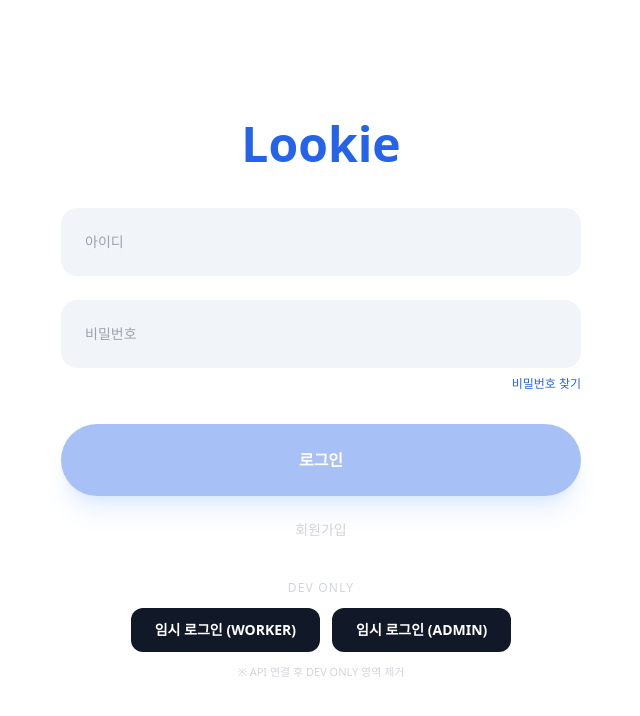
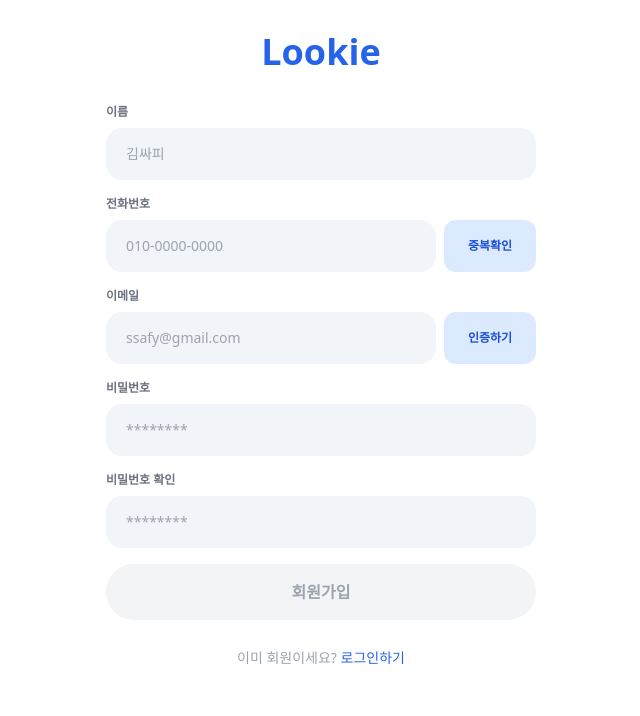
Before and after one commit to junni413/lookie, a React app in the folder app/frontend/: page /signup in a window 1280 px wide. Before the commit this address led to /login. Shown: the top 716 px of the page, without its empty margins (319-959 px from the left). Built offline with nearby package versions, Linux system fonts and the light colour scheme; the HTML template or start-up script is replaced by a standard one.

Commit message:
feat : 회원가입 UI 및 유효성 검증 구현

```diff
--- a/app/frontend/src/App.tsx
+++ b/app/frontend/src/App.tsx
@@ -1,3 +1,4 @@
+import React from "react";
 import { Navigate, Route, Routes } from "react-router-dom";
 import { useAuthStore, type UserRole } from "./stores/authStore";
 
@@ -5,15 +6,18 @@ import AdminLayout from "./components/layout/AdminLayout";
 import MobileLayout from "./components/layout/MobileLayout";
 
 import Login from "./pages/auth/Login";
+import Signup from "./pages/auth/Signup";
 import WorkerHome from "./pages/worker/Home";
 import AdminDashboard from "./pages/admin/Dashboard";
 
+// ✅ 인증 가드: token 없으면 /login
 function RequireAuth({ children }: { children: React.ReactNode }) {
   const token = useAuthStore((s) => s.token);
   if (!token) return <Navigate to="/login" replace />;
   return <>{children}</>;
 }
 
+// ✅ 역할 가드: role 없으면 /login, role 다르면 해당 role 홈으로
 function RequireRole({
   allow,
   children,
@@ -23,23 +27,32 @@ function RequireRole({
 }) {
   const role = useAuthStore((s) => s.role);
 
-  // role이 아직 없거나 깨진 경우 -> 로그인으로
   if (!role) return <Navigate to="/login" replace />;
 
-  // role 불일치 -> 해당 role 홈으로
   if (role !== allow) {
-    return <Navigate to={role === "WORKER" ? "/worker/home" : "/admin/dashboard"} replace />;
+    return (
+      <Navigate
+        to={role === "WORKER" ? "/worker/home" : "/admin/dashboard"}
+        replace
+      />
+    );
   }
 
   return <>{children}</>;
 }
 
+// ✅ 루트 진입(/): token/role 있으면 해당 홈으로, 아니면 /login
 function IndexRedirect() {
   const token = useAuthStore((s) => s.token);
   const role = useAuthStore((s) => s.role);
 
   if (!token || !role) return <Navigate to="/login" replace />;
-  return <Navigate to={role === "WORKER" ? "/worker/home" : "/admin/dashboard"} replace />;
+  return (
+    <Navigate
+      to={role === "WORKER" ? "/worker/home" : "/admin/dashboard"}
+      replace
+    />
+  );
 }
 
 export default function App() {
@@ -48,8 +61,9 @@ export default function App() {
       {/* 기본 진입 */}
       <Route path="/" element={<IndexRedirect />} />
 
-      {/* 로그인 */}
+      {/* Auth */}
       <Route path="/login" element={<Login />} />
+      <Route path="/signup" element={<Signup />} />
 
       {/* WORKER */}
       <Route
@@ -62,11 +76,13 @@ export default function App() {
           </RequireAuth>
         }
       >
+        <Route index element={<Navigate to="home" replace />} />
         <Route path="home" element={<WorkerHome />} />
-        <Route index element={<Navigate to="home" replace />} />
+        {/* 필요하면 여기 아래로 worker 라우트 추가 */}
+        {/* <Route path="attend" element={<Attend />} /> */}
       </Route>
 
-      {/* ADMIN (AdminLayout + Outlet 구조로 통일) */}
+      {/* ADMIN */}
       <Route
         path="/admin"
         element={
@@ -79,6 +95,7 @@ export default function App() {
       >
         <Route index element={<Navigate to="dashboard" replace />} />
         <Route path="dashboard" element={<AdminDashboard />} />
+        {/* 필요하면 여기 아래로 admin 라우트 추가 */}
       </Route>
 
       {/* 404 */}
--- a/app/frontend/src/pages/auth/Login.tsx
+++ b/app/frontend/src/pages/auth/Login.tsx
@@ -9,57 +9,54 @@ export default function Login() {
   const [id, setId] = useState("");
   const [pw, setPw] = useState("");
 
+  // ✅ 모바일/PC 모두: 입력값 있으면 활성화
   const canSubmit = useMemo(() => {
     return id.trim().length > 0 && pw.trim().length > 0;
   }, [id, pw]);
 
-  /**
-   * 실제 로그인 핸들러
-   * - 현재는 DEV 환경에서만 차단
-   * - API 연결 시 이 함수 내부에 로직 추가 예정
-   */
   const handleRealLogin = async () => {
     if (!canSubmit) {
       alert("아이디/비밀번호를 입력해주세요");
       return;
     }
 
+    // ✅ 현재는 DEV에서 mock 버튼만 진입
     if (import.meta.env.DEV) {
       alert("현재는 DEV 가짜 로그인(검은 버튼)으로만 진입 가능합니다.");
       return;
     }
 
     try {
-      // API 연동 시 로그인 로직 구현
+      // TODO: API 연동
     } catch {
       alert("로그인에 실패했습니다.");
     }
   };
 
-  /**
-   * DEV 전용 가짜 로그인
-   */
   const handleMockLogin = (role: "WORKER" | "ADMIN") => {
     login({ token: "dummy-token", role });
-    navigate(role === "WORKER" ? "/worker/home" : "/admin/dashboard", {
+    navigate(role === "WORKER" ? "/worker/attend" : "/admin/dashboard", {
       replace: true,
     });
   };
 
   return (
-    <div className="min-h-[100dvh] flex items-center justify-center bg-white px-4">
-      <div className="w-full max-w-[560px] text-center">
-        <h1 className="mb-10 text-5xl font-extrabold text-blue-600">
+    <div className="min-h-[100dvh] bg-white px-4">
+      {/* ✅ 모바일: 430 규격 / 데스크탑(md~): 560 확장 */}
+      <div className="mx-auto w-full max-w-[430px] md:max-w-[560px] text-center pt-14 md:pt-24 pb-10">
+        {/* ✅ 모바일에서는 작게, 데스크탑에서 크게 */}
+        <h1 className="mb-8 md:mb-12 text-4xl md:text-6xl font-extrabold text-blue-600">
           Lookie
         </h1>
 
-        <div className="mx-auto w-full max-w-[520px]">
+        {/* ✅ 내부도 모바일=430, 데스크탑에서만 살짝 확장 */}
+        <div className="mx-auto w-full max-w-[430px] md:max-w-[520px] space-y-4 md:space-y-6">
           <input
             type="text"
             placeholder="아이디"
             value={id}
             onChange={(e) => setId(e.target.value)}
-            className="mb-6 w-full rounded-2xl bg-slate-100 px-6 py-6 text-sm outline-none focus:ring-2 focus:ring-blue-500"
+            className="w-full rounded-3xl bg-slate-100 px-6 md:px-8 py-4 md:py-7 text-base outline-none focus:ring-2 focus:ring-blue-500"
           />
 
           <input
@@ -67,10 +64,10 @@ export default function Login() {
             placeholder="비밀번호"
             value={pw}
             onChange={(e) => setPw(e.target.value)}
-            className="mb-2 w-full rounded-2xl bg-slate-100 px-6 py-6 text-sm outline-none focus:ring-2 focus:ring-blue-500"
+            className="w-full rounded-3xl bg-slate-100 px-6 md:px-8 py-4 md:py-7 text-base outline-none focus:ring-2 focus:ring-blue-500"
           />
 
-          <div className="mb-8 text-right text-xs text-blue-600 cursor-pointer">
+          <div className="text-right text-sm text-blue-600 cursor-pointer">
             비밀번호 찾기
           </div>
 
@@ -78,26 +75,32 @@ export default function Login() {
             type="button"
             onClick={handleRealLogin}
             disabled={!canSubmit}
-            className="mb-6 w-full rounded-full bg-blue-600 py-6 text-base font-semibold text-white shadow-xl shadow-blue-500/30 hover:bg-blue-700 disabled:opacity-40 disabled:hover:bg-blue-600"
+            className={`mt-2 w-full rounded-full py-5 md:py-8 text-lg font-semibold transition shadow-xl ${
+              canSubmit
+                ? "bg-blue-600 text-white shadow-blue-500/30 hover:bg-blue-700"
+                : "bg-blue-200/60 text-white/90 shadow-transparent"
+            }`}
           >
             로그인
           </button>
 
-          <div className="text-sm text-gray-300 cursor-pointer">
+          {/* ✅ 모바일에선 더 작게 보여서 signup과 맞추기 */}
+          <div
+            className="pt-3 md:pt-4 text-sm md:text-base text-gray-300 cursor-pointer"
+            onClick={() => navigate("/signup")}
+          >
             회원가입
           </div>
 
           {import.meta.env.DEV && (
-            <div className="mt-10 flex flex-col items-center gap-3">
-              <div className="text-xs tracking-widest text-gray-300">
-                DEV ONLY
-              </div>
+            <div className="mt-10 md:mt-14 flex flex-col items-center gap-4">
+              <div className="text-xs tracking-widest text-gray-300">DEV ONLY</div>
 
-              <div className="flex gap-3">
+              <div className="flex w-full gap-4">
                 <button
                   type="button"
                   onClick={() => handleMockLogin("WORKER")}
-                  className="rounded-xl bg-gray-900 px-6 py-3 text-sm font-semibold text-white hover:bg-black"
+                  className="w-full rounded-2xl bg-gray-900 py-3 md:py-4 text-sm md:text-base font-semibold text-white hover:bg-black"
                 >
                   임시 로그인 (WORKER)
                 </button>
@@ -105,7 +108,7 @@ export default function Login() {
                 <button
                   type="button"
                   onClick={() => handleMockLogin("ADMIN")}
-                  className="rounded-xl bg-gray-900 px-6 py-3 text-sm font-semibold text-white hover:bg-black"
+                  className="w-full rounded-2xl bg-gray-900 py-3 md:py-4 text-sm md:text-base font-semibold text-white hover:bg-black"
                 >
                   임시 로그인 (ADMIN)
                 </button>
--- /dev/null
+++ b/app/frontend/src/pages/auth/Signup.tsx
@@ -0,0 +1,240 @@
+import { useMemo, useState } from "react";
+import { useNavigate } from "react-router-dom";
+
+const isDev = import.meta.env.DEV;
+
+type FieldErrors = Partial<{
+  name: string;
+  phone: string;
+  email: string;
+  pw: string;
+  pw2: string;
+}>;
+
+const onlyDigits = (v: string) => v.replace(/\D/g, "");
+const isValidEmail = (v: string) => /^[^\s@]+@[^\s@]+\.[^\s@]+$/.test(v);
+
+export default function Signup() {
+  const navigate = useNavigate();
+
+  const [name, setName] = useState("");
+  const [phone, setPhone] = useState("");
+  const [email, setEmail] = useState("");
+  const [pw, setPw] = useState("");
+  const [pw2, setPw2] = useState("");
+
+  // 인증 상태 (임시)
+  const [phoneVerified, setPhoneVerified] = useState(false);
+  const [emailVerified, setEmailVerified] = useState(false);
+
+  const [errors, setErrors] = useState<FieldErrors>({});
+
+  const validate = (): boolean => {
+    const next: FieldErrors = {};
+
+    if (!name.trim()) next.name = "이름을 입력해주세요.";
+
+    if (!phone.trim()) next.phone = "전화번호를 입력해주세요.";
+    else if (onlyDigits(phone).length < 10)
+      next.phone = "전화번호 형식을 확인해주세요.";
+
+    if (!email.trim()) next.email = "이메일을 입력해주세요.";
+    else if (!isValidEmail(email))
+      next.email = "이메일 형식을 확인해주세요.";
+
+    if (!pw.trim()) next.pw = "비밀번호를 입력해주세요.";
+    else if (pw.length < 8)
+      next.pw = "비밀번호는 8자 이상이어야 합니다.";
+
+    if (!pw2.trim()) next.pw2 = "비밀번호 확인을 입력해주세요.";
+    else if (pw !== pw2)
+      next.pw2 = "비밀번호가 일치하지 않습니다.";
+
+    setErrors(next);
+    return Object.keys(next).length === 0;
+  };
+
+  const canSubmit = useMemo(() => {
+    return (
+      name.trim() &&
+      phone.trim() &&
+      email.trim() &&
+      pw.trim().length >= 8 &&
+      pw === pw2
+    );
+  }, [name, phone, email, pw, pw2]);
+
+  const handleSubmit = async () => {
+    if (!validate()) return;
+
+    if (isDev) {
+      alert("현재는 회원가입 API 미연동 상태입니다. (UI/유효성만 구현)");
+      return;
+    }
+
+    try {
+      // TODO: Day5 - 회원가입 API 연동
+    } catch {
+      alert("회원가입에 실패했습니다.");
+    }
+  };
+
+  const handlePhoneDup = () => {
+    if (onlyDigits(phone).length < 10) {
+      setErrors((prev) => ({
+        ...prev,
+        phone: "전화번호 형식을 확인해주세요.",
+      }));
+      return;
+    }
+    setPhoneVerified(true);
+    setErrors((prev) => ({ ...prev, phone: undefined }));
+  };
+
+  const handleEmailVerify = () => {
+    if (!isValidEmail(email)) {
+      setErrors((prev) => ({
+        ...prev,
+        email: "이메일 형식을 확인해주세요.",
+      }));
+      return;
+    }
+    setEmailVerified(true);
+    setErrors((prev) => ({ ...prev, email: undefined }));
+  };
+
+  return (
+    <div className="min-h-[100dvh] bg-white px-4 py-8">
+      <div className="mx-auto w-full max-w-[430px]">
+        {/* 로고 */}
+        <div className="mb-8 text-center">
+          <h1 className="text-4xl font-extrabold text-blue-600">Lookie</h1>
+        </div>
+
+        <div className="space-y-4">
+          <Field label="이름" error={errors.name}>
+            <input
+              value={name}
+              onChange={(e) => setName(e.target.value)}
+              placeholder="김싸피"
+              className={inputClass(!!errors.name)}
+            />
+          </Field>
+
+          <Field label="전화번호" error={errors.phone}>
+            <div className="flex gap-2">
+              <input
+                value={phone}
+                onChange={(e) => setPhone(onlyDigits(e.target.value))}
+                placeholder="010-0000-0000"
+                className={inputClass(!!errors.phone)}
+              />
+              <button
+                type="button"
+                onClick={handlePhoneDup}
+                className={`min-w-[92px] rounded-xl px-3 text-xs font-semibold ${
+                  phoneVerified
+                    ? "bg-blue-50 text-blue-600"
+                    : "bg-blue-100 text-blue-700 hover:bg-blue-200"
+                }`}
+              >
+                {phoneVerified ? "확인완료" : "중복확인"}
+              </button>
+            </div>
+          </Field>
+
+          <Field label="이메일" error={errors.email}>
+            <div className="flex gap-2">
+              <input
+                value={email}
+                onChange={(e) => setEmail(e.target.value)}
+                placeholder="ssafy@gmail.com"
+                className={inputClass(!!errors.email)}
+              />
+              <button
+                type="button"
+                onClick={handleEmailVerify}
+                className={`min-w-[92px] rounded-xl px-3 text-xs font-semibold ${
+                  emailVerified
+                    ? "bg-blue-50 text-blue-600"
+                    : "bg-blue-100 text-blue-700 hover:bg-blue-200"
+                }`}
+              >
+                {emailVerified ? "인증완료" : "인증하기"}
+              </button>
+            </div>
+          </Field>
+
+          <Field label="비밀번호" error={errors.pw}>
+            <input
+              type="password"
+              value={pw}
+              onChange={(e) => setPw(e.target.value)}
+              placeholder="********"
+              className={inputClass(!!errors.pw)}
+            />
+          </Field>
+
+          <Field label="비밀번호 확인" error={errors.pw2}>
+            <input
+              type="password"
+              value={pw2}
+              onChange={(e) => setPw2(e.target.value)}
+              placeholder="********"
+              className={inputClass(!!errors.pw2)}
+            />
+          </Field>
+
+          <button
+            type="button"
+            onClick={handleSubmit}
+            disabled={!canSubmit}
+            className={`mt-6 w-full rounded-full py-4 text-base font-semibold transition ${
+              canSubmit
+                ? "bg-blue-600 text-white shadow-lg shadow-blue-500/30 hover:bg-blue-700"
+                : "bg-gray-100 text-gray-400"
+            }`}
+          >
+            회원가입
+          </button>
+
+          <div className="pt-3 text-center text-sm text-gray-400">
+            이미 회원이세요?{" "}
+            <span
+              className="cursor-pointer text-blue-600"
+              onClick={() => navigate("/login")}
+            >
+              로그인하기
+            </span>
+          </div>
+        </div>
+      </div>
+    </div>
+  );
+}
+
+function inputClass(hasError: boolean) {
+  return [
+    "w-full rounded-2xl bg-slate-100 px-5 py-4 text-sm outline-none",
+    "focus:ring-2 focus:ring-blue-500",
+    hasError ? "ring-2 ring-red-400 focus:ring-red-400" : "",
+  ].join(" ");
+}
+
+function Field({
+  label,
+  error,
+  children,
+}: {
+  label: string;
+  error?: string;
+  children: React.ReactNode;
+}) {
+  return (
+    <div>
+      <div className="mb-2 text-xs font-semibold text-gray-500">{label}</div>
+      {children}
+      {error && <div className="mt-2 text-xs text-red-500">{error}</div>}
+    </div>
+  );
+}
```
Also changed, not shown: 1 other file (tests, documents, lock files or other folders).
